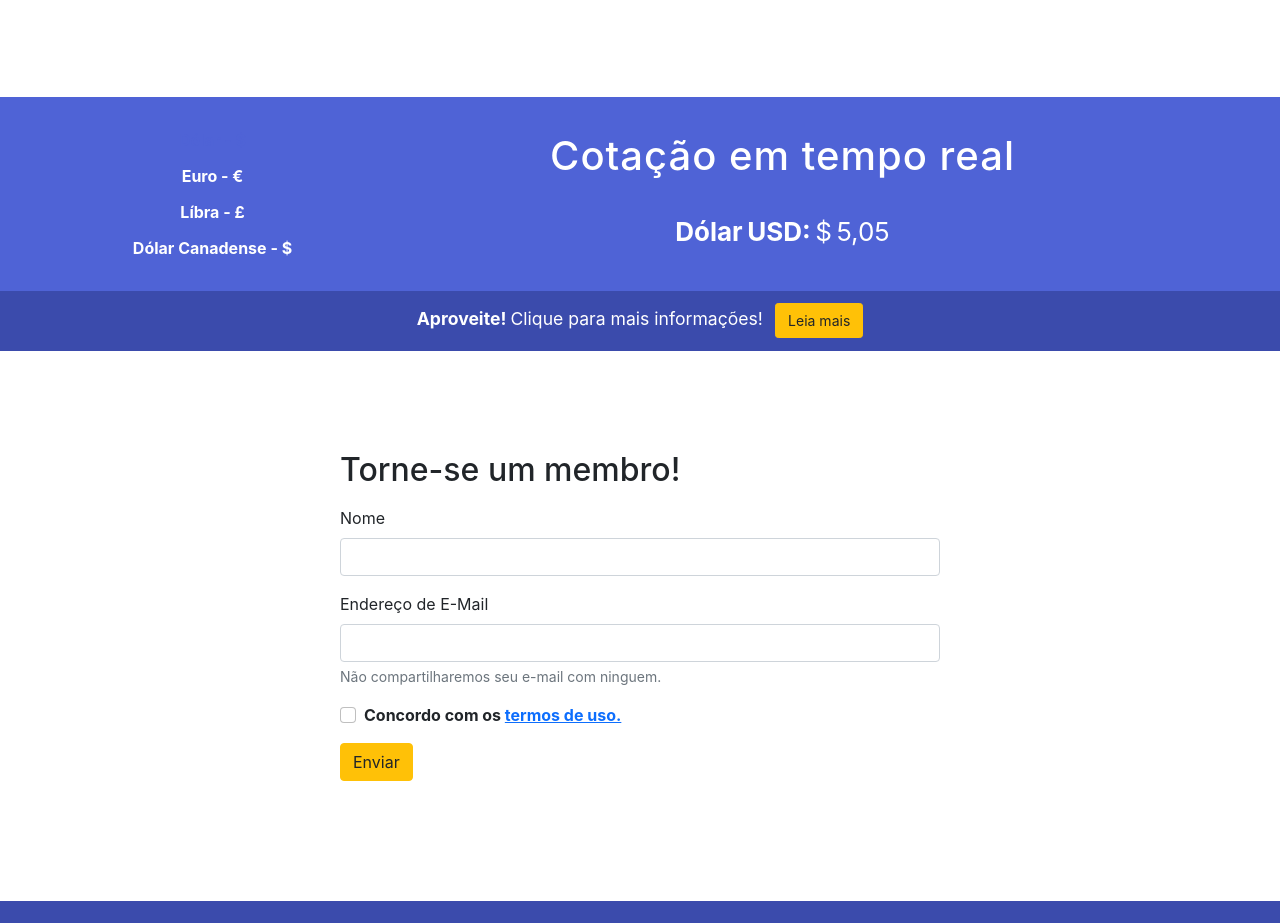
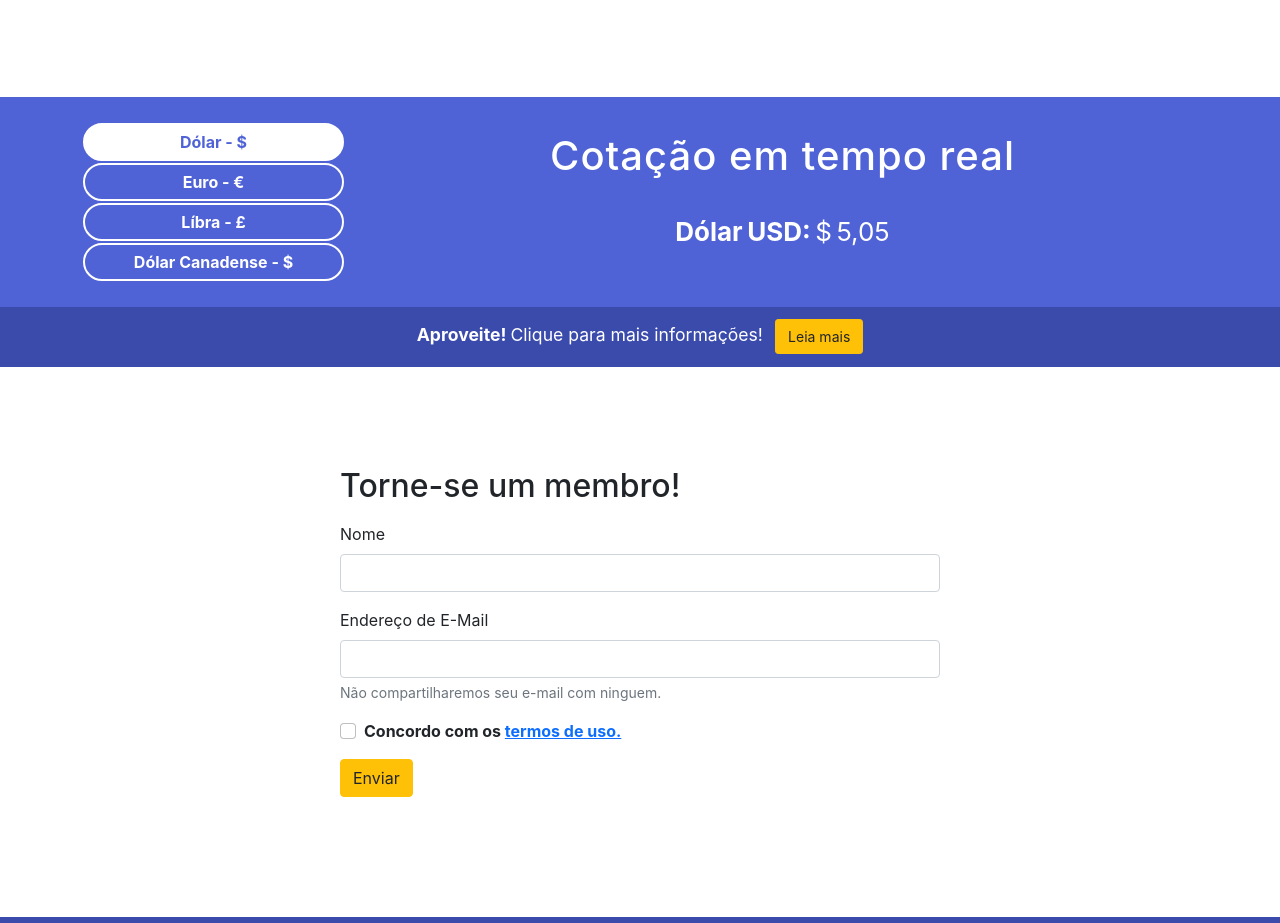
Before and after one commit to matheus-curvelo/finanservices, a plain HTML site: page index.html in a window 1280 px wide. Shown: the part 2952-3875 px from the top of the page. Drawn offline with nearby package versions, Linux system fonts and the light colour scheme.

Commit message:
Passando formatação para os botões e adicionando efeito hover

```diff
--- a/css/estilo.css
+++ b/css/estilo.css
@@ -301,12 +301,6 @@ body.scrolled .navbar{
     margin: 0 auto;
 }
 
-.api-area button{
-    appearance: none;
-    background: none;
-    border: none;
-}
-
 .selecao-moeda{
     border: solid 2px white;
     border-radius: 20px;
@@ -315,8 +309,13 @@ body.scrolled .navbar{
     padding: 5px 5px;
     font-weight: 700;
     font-size: 1.0em;
-    width: 200px;
+    width: 100%;
     margin: 1px;
+    appearance: none;
+    transition: background-color ease-in-out .3s;
+}
+.selecao-moeda:hover:not(.selecao-moeda-ativo){
+    background-color: rgba(255, 255, 255, .2);
 }
 .selecao-moeda-ativo{
     background-color: white;
```
